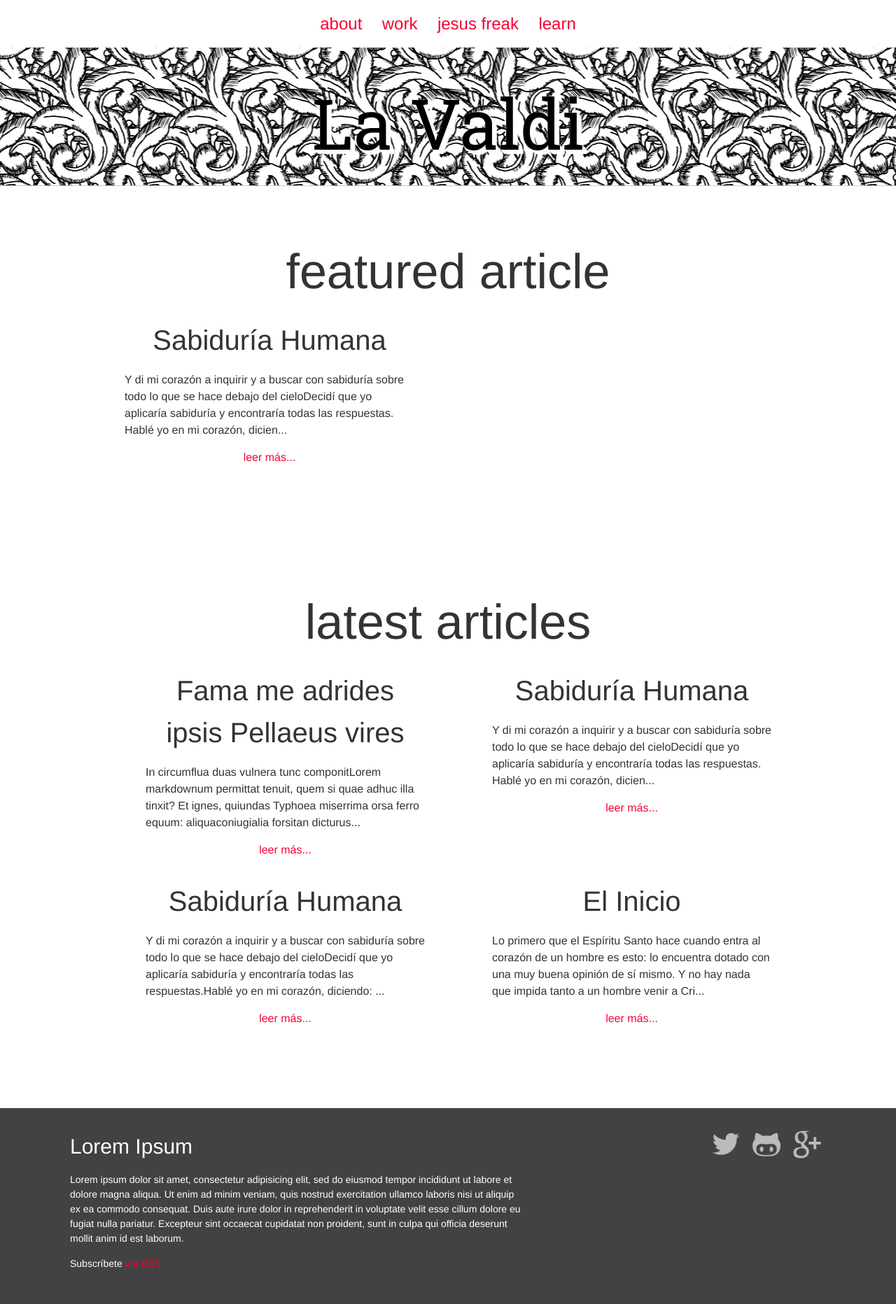
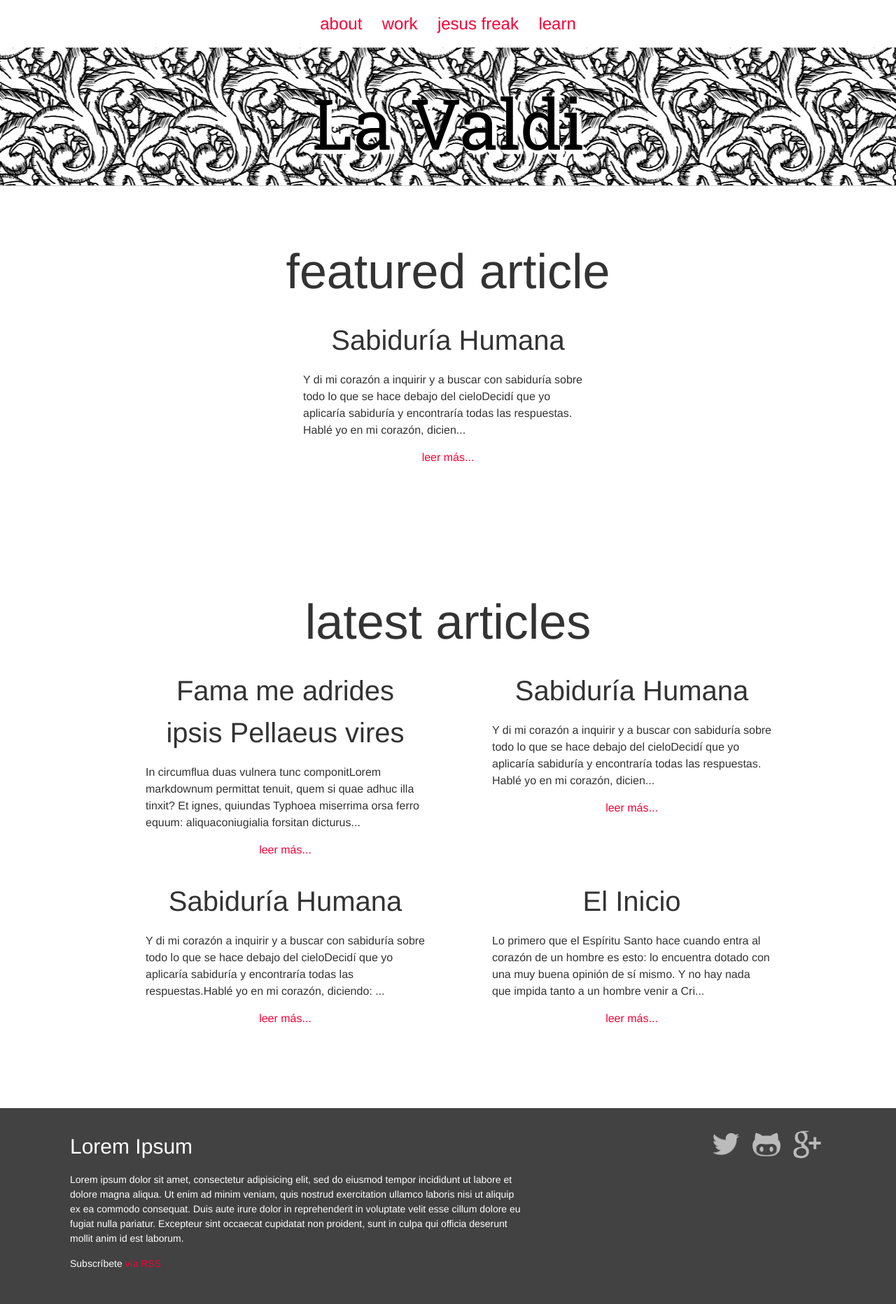
Before and after one commit to lavaldi/lavaldi-1.0, a Jekyll site: the page built from index.html, in a window 1280 px wide. Shown: the whole page at 70% size. Built offline with Jekyll 4.4.1, drawn with Linux system fonts in a browser that asks for light colours; some web fonts are replaced.

Commit message:
Add styles for featured post

```diff
--- a/_sass/components/_post.scss
+++ b/_sass/components/_post.scss
@@ -14,3 +14,8 @@
 .post-read-more-link{
   text-align: center;
 }
+
+.post-featured{
+  float: none;
+  margin: 0 auto;
+}
```
